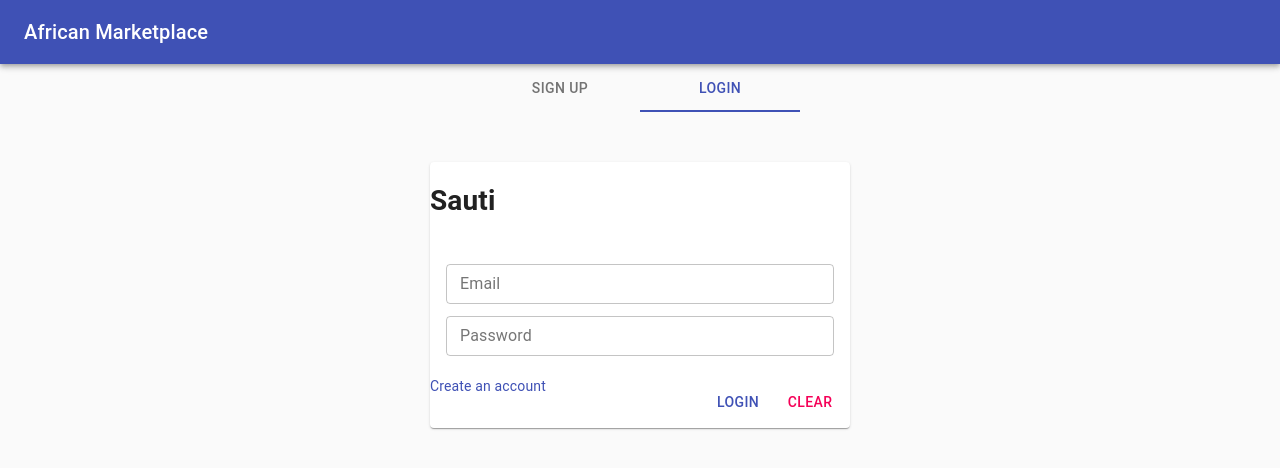
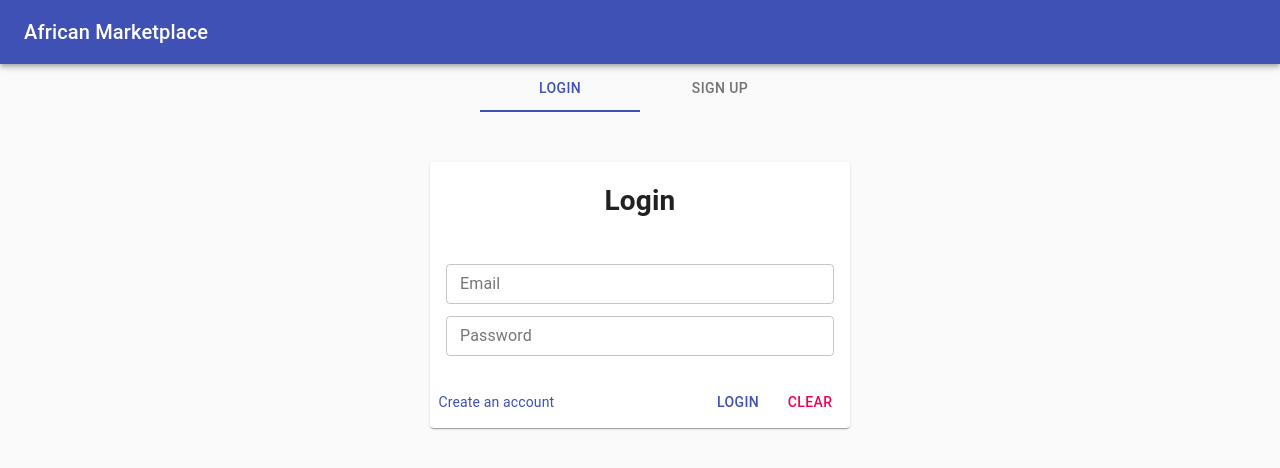
Before and after one commit to fbzr/Sauti-Marketplace-React, a React (Create React App) app in the folder the-sauti-project/: page /login in a window 1280 px wide. Shown: the top 468 px of the page. Built offline with nearby package versions, Linux system fonts and the light colour scheme.

Commit message:
Minor styling adjustments made to login page title and link

```diff
--- a/the-sauti-project/src/App.js
+++ b/the-sauti-project/src/App.js
@@ -10,12 +10,13 @@ function App() {
     <Fragment>
       <CssBaseline />
      <NavBar />
+      <Route exact path='/login'>
+       <Login />
+      </Route>
       <Route exact path='/signup'>
         <SignUp />
       </Route>
-      <Route exact path='/login'>
-       <Login />
-      </Route>
+
     </Fragment>
   );
 }
--- a/the-sauti-project/src/components/Login.js
+++ b/the-sauti-project/src/components/Login.js
@@ -8,6 +8,7 @@ import CardActions from "@material-ui/core/CardActions";
 import TextField from "@material-ui/core/TextField";
 import Button from "@material-ui/core/Button";
 import Link from "@material-ui/core/Link";
+import "./login.css";
 
 
 const styles = () => ({
@@ -43,7 +44,7 @@ const Login = props => {
       <form onSubmit={handleSubmit}>
 
         <Card className={classes.card}>
-      <h1>Sauti</h1>
+      <h1>Login</h1>
 
           <CardContent>
             <TextField
--- a/the-sauti-project/src/components/NavBar.jsx
+++ b/the-sauti-project/src/components/NavBar.jsx
@@ -15,8 +15,9 @@ const Navbar = () => {
             </AppBar>
 
             <Tabs value={pathName} indicatorColor='primary' textColor='primary' centered>
+            <Tab label="Login" component={Link} value="/login" to='/login' />
                 <Tab label="Sign Up" component={Link} value="/signup" to='/signup' />
-                <Tab label="Login" component={Link} value="/login" to='/login' />
+
             </Tabs>
         </Fragment>
     )
--- /dev/null
+++ b/the-sauti-project/src/components/login.css
@@ -0,0 +1,9 @@
+h1{
+    text-align: center;
+}
+
+.link{
+    margin: 4% 0 0 2%;
+    width: 32%;
+
+}
```
